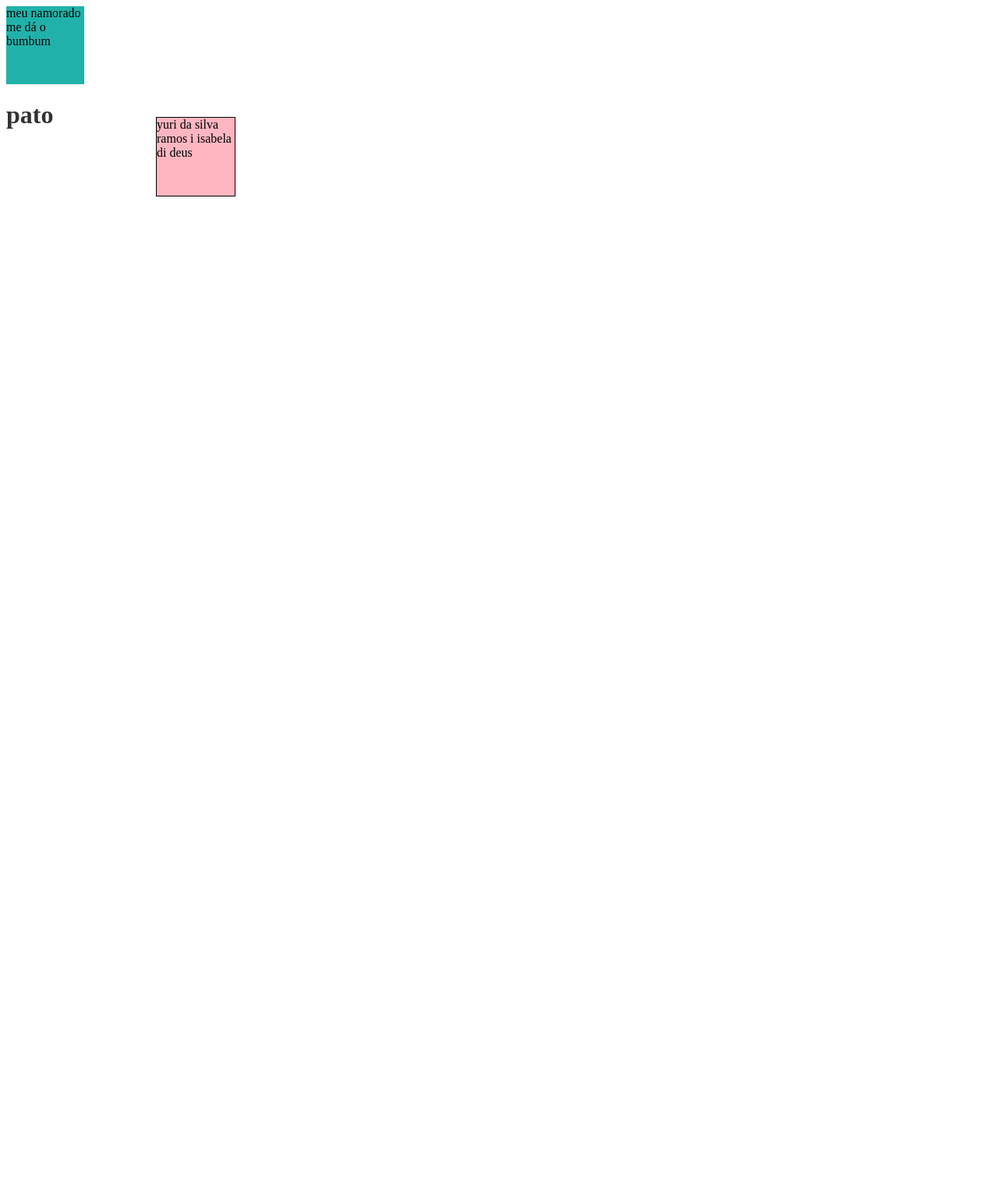
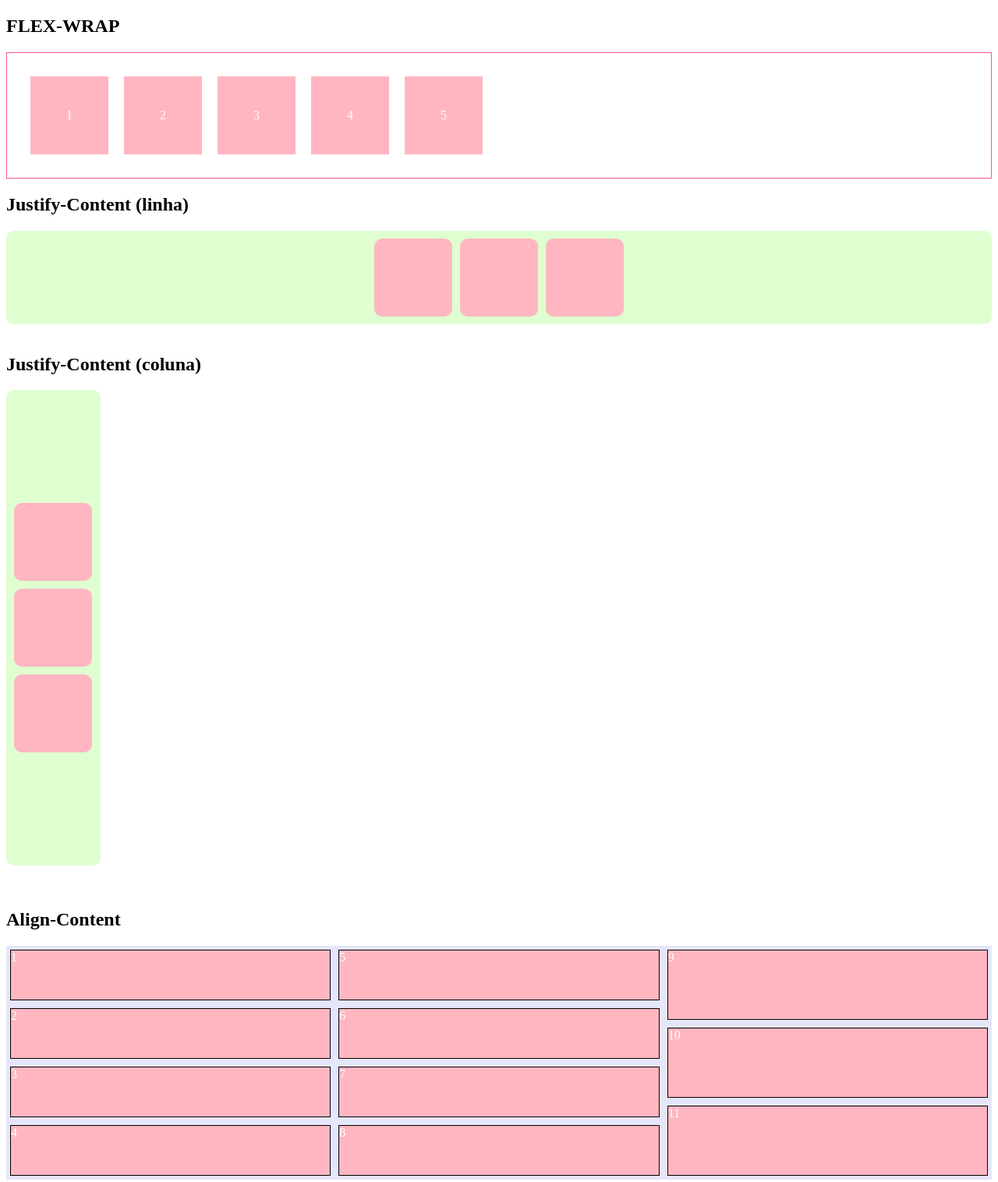
Before and after one commit to isaddeus/FrontEnd, a plain HTML site: page index.html in a window 1280 px wide. Shown: the whole page at 78% size. Before the commit the page ends 800 px from the top, so only its background shows below. Drawn offline with Linux system fonts and the light colour scheme.

Commit message:
FLEX-BOX: Index + CSS

```diff
--- a/index.html
+++ b/index.html
@@ -1,5 +1,6 @@
 <!DOCTYPE html>
 <html lang="en">
+
 <head>
     <meta charset="UTF-8">
     <meta name="viewport" content="width=device-width, initial-scale=1.0">
@@ -12,17 +13,96 @@
         porra?
     </div> -->
 
-<div class="vazio"></div>
+    <!-- <div class="vazio"></div> -->
 
-<!-- CAIXA VERMELHA: -->
-<div class="transform"> yuri da silva ramos i isabela di deus </div>
+    <!-- CAIXA VERMELHA: -->
+    <!-- <div class="transform"> yuri da silva ramos i isabela di deus </div> -->
 
 
-<!-- TRANSIÇÕES -->
+    <!-- TRANSIÇÕES -->
 
-<div class="transition"> meu namorado me dá o bumbum </div>
+    <!-- <div class="transition"> meu namorado me dá o bumbum </div> -->
 
-<!-- ANIMAÇÕES -->
-<h1>pato</h1>
+    <!-- ANIMAÇÕES -->
+    <!-- <h1>pato</h1> -->
+
+    <!-- AULA 2 -->
+
+<!-- <h2> flexDirection / align-items </h2>
+
+  <h2>Flex-Direction / Align-Itens</h2>
+
+  <div class="caixa-cinza">
+    <div class="caixa-direction">
+      <div class="numero circulo">1</div>
+    </div>
+
+    <div class="caixa-direction">
+      <div class="numero circulo">2</div>
+    </div>
+
+    <div class="caixa-direction">
+      <div class="numero circulo">3</div>
+    </div>
+
+    <div class="caixa-direction">
+      <div class="numero circulo">4</div>
+    </div>
+
+    <div class="caixa-direction">
+      <div class="numero circulo">5</div>
+    </div>
+
+  </div> -->
+
+
+<h2> FLEX-WRAP </h2>
+
+<div class="caixa-branca">
+    <div class="caixa-wrap">1</div>
+    <div class="caixa-wrap">2</div>
+    <div class="caixa-wrap">3</div>
+    <div class="caixa-wrap">4</div>
+    <div class="caixa-wrap">5</div>
+</div>
+
 </body>
+
 </html>
+
+<h2>Justify-Content (linha)</h2>
+
+  <div class="caixa-azul">
+    <div class="caixa-justify"></div>
+    <div class="caixa-justify"></div>
+    <div class="caixa-justify"></div>
+  </div>
+
+  <br>
+
+  <h2>Justify-Content (coluna)</h2>
+
+  <div class="caixa-azul2">
+    <div class="caixa-justify2"></div>
+    <div class="caixa-justify2"></div>
+    <div class="caixa-justify2"></div>
+  </div>
+
+  <br><br>
+
+  <h2>Align-Content</h2>
+
+  <div class="caixa-roxa">
+    <div>1</div>
+    <div>2</div>
+    <div>3</div>
+    <div>4</div>
+    <div>5</div>
+    <div>6</div>
+    <div>7</div>
+    <div>8</div>
+    <div>9</div> <!-- VER O ARQUIVO DO VSCode DO PROFESSOR!!!!! -->
+    <div>10</div>
+    <div>11</div>
+
+  </div>
--- a/style.css
+++ b/style.css
@@ -12,7 +12,7 @@ Unidades de duração:
     ms - milissegundo: 1/1000s;
 */
 
-#grad {
+/* #grad {
     background-image: radial-gradient( rgb(232, 192, 255), rgb(252, 161, 214), rgb(162, 227, 247));
 }
 
@@ -43,18 +43,18 @@ div.transform {
     /*transform: skew(10deg, 400grad);*/
     /*transform: skewX(20deg);*/
     /*transform: skewY(20deg);*/
-}
+/* } */
 
 /* -------------- TRANSIÇÕES ------------------- */
-
+/*
 div.transition {
     width: 100px;
     height: 100px;
     /* propriedade duração */
-    transition: all 2s;
+    /* transition: all 2s;
     background-color: lightseagreen;
-}
-
+} */
+/*
 div:hover {
     height: 200px;
     width: 200px;
@@ -63,7 +63,7 @@ div:hover {
 }
 
  /* nao sabo o que faz */
-input:focus {
+/* input:focus {
     width: 200px;
     font-size: 24px;
 }
@@ -83,7 +83,7 @@ h1 {
     0% { propriedade: valorInicial; }
     50% { propriedade: valorIntermediario; }
     100% { propriedade: valorFinal; }
-  }
+  } */
 
   /*
   animation-name: Define o nome da animação que será aplicada ao elemento.
@@ -109,7 +109,7 @@ h1 {
   running (em execução) ou paused (pausado).
   */
 
-  div.efeito {
+  /* div.efeito {
     width: 100px;
     height: 100px;
     background-color: lightgreen;
@@ -127,4 +127,138 @@ h1 {
     75% { width: 300px;}
     100% { width: 100px;
         background-color:lightgreen;}
- }
+ } */
+
+ /* ----------------- 06/5/25 -------------------- */
+
+ /* .caixa-cinza {
+    background-color: #ccc;
+    height: 200px;
+    display: flex;
+    flex-direction: row; /* row, row-reverse, column, column-reverse */
+    /* flex-wrap: wrap; */
+    /*align-items: flex-start; /* flex-start, flex-end, center, stretch, baseline */
+/*}
+
+.caixa-direction {
+    width: 100px;
+    height: 100px;
+    background-color: #fff;
+    border-radius: 15px;
+    margin: 10px;
+    position: relative;
+}
+
+.numero {
+    font-size: 150%;
+    color: rgb(250, 192, 0);
+    font-weight: bold;
+}
+
+.circulo {
+    width: 50%;
+    height: 50%;
+    border-radius: 50%;
+    background-color: rgb(189, 186, 186);
+    display: flex;
+    justify-content: center;
+    align-items: center;
+    position: absolute;
+    top: 50%;
+    left: 50%;
+    transform: translate(-50%, -50%);
+} */
+
+    .caixa-branca {
+        background-color: #ffffff;
+        border: solid 1px rgb(255, 82, 154);
+        padding: 20px;
+        display: flex;
+        /* flex-wrap: wrap; nowrap, wrap, wrap-reverse */
+        flex-flow: row wrap; /* aceita os valores de flex-direction e flex-wrap respectivamente nessa ordem.*/
+    }
+
+    .caixa-wrap {
+        width: 100px;
+        height: 100px;
+        background-color: lightpink;
+        color: #fff;
+        display: flex;
+        justify-content: center;
+        align-items: center;
+        margin: 10px;
+        position: relative;
+    }
+
+    .caixa-azul {
+        background-color: rgb(223, 255, 208);
+        border-radius: 10px;
+        padding: 5px;
+        display: flex;
+        flex-direction: row;
+        justify-content: center;
+        /* flex-start, flex-end, center, space-between, space-around, space-evenly */
+
+    }
+
+    .caixa-justify {
+        width: 100px;
+        height: 100px;
+        background-color: lightpink;
+        margin: 5px;
+        border-radius: 10px;
+    }
+
+    /* exemplo 05 */
+
+    .caixa-azul2 {
+        background-color: rgb(223, 255, 208);
+        border-radius: 10px;
+        padding: 5px;
+        display: flex;
+        width: 111px;
+        flex-direction: column;
+        height: 600px;
+        justify-content: center;
+        /* flex-start, flex-end, center, space-between, space-around, space-evenly */
+
+    }
+
+    .caixa-justify2 {
+        width: 100px;
+        height: 100px;
+        background-color: lightpink;
+        margin: 5px;
+        border-radius: 10px;
+    }
+
+    /* exemplo 07 */
+
+    .caixa-roxa {
+        background-color: lavender;
+        height: 300px;
+        display: flex;
+        flex-wrap: wrap;
+        flex-direction: column;
+        align-content: stretch; /* stretch, flex-start, flex-end, center, space-between, space-around */
+    }
+    .caixa-roxa > div { /* seletor CSS que seleciona todos os elementos div que são filhos diretos */
+        flex: 1; /* Todos os filhos da caixa-roxa vão ocupar a mesma proporção do espaço disponível */
+        min-width: 100px; /* Largura mínima de cada div interna */
+        min-height: 50px; /* Altura mínima de cada div interna */
+        margin: 5px;
+        background-color: lightpink;
+        border: 1px solid black;
+        color: #fff;
+        }
+
+        /*
+:nth-child(odd)
+Representa elementos cuja posição numérica em uma série de irmãos seja ímpar: 1, 3, 5, etc.
+
+:nth-child(even)
+Representa elementos cuja posição numérica em uma série de irmãos seja par: 2, 4, 6, etc.
+
+:nth-child(3n+4)
+Representa os elementos de número 4 [=(3×0)+4], 7 [=(3×1)+4], 10 [=(3×2)+4], 13 [=(3×3)+4], etc.
+*/
```
